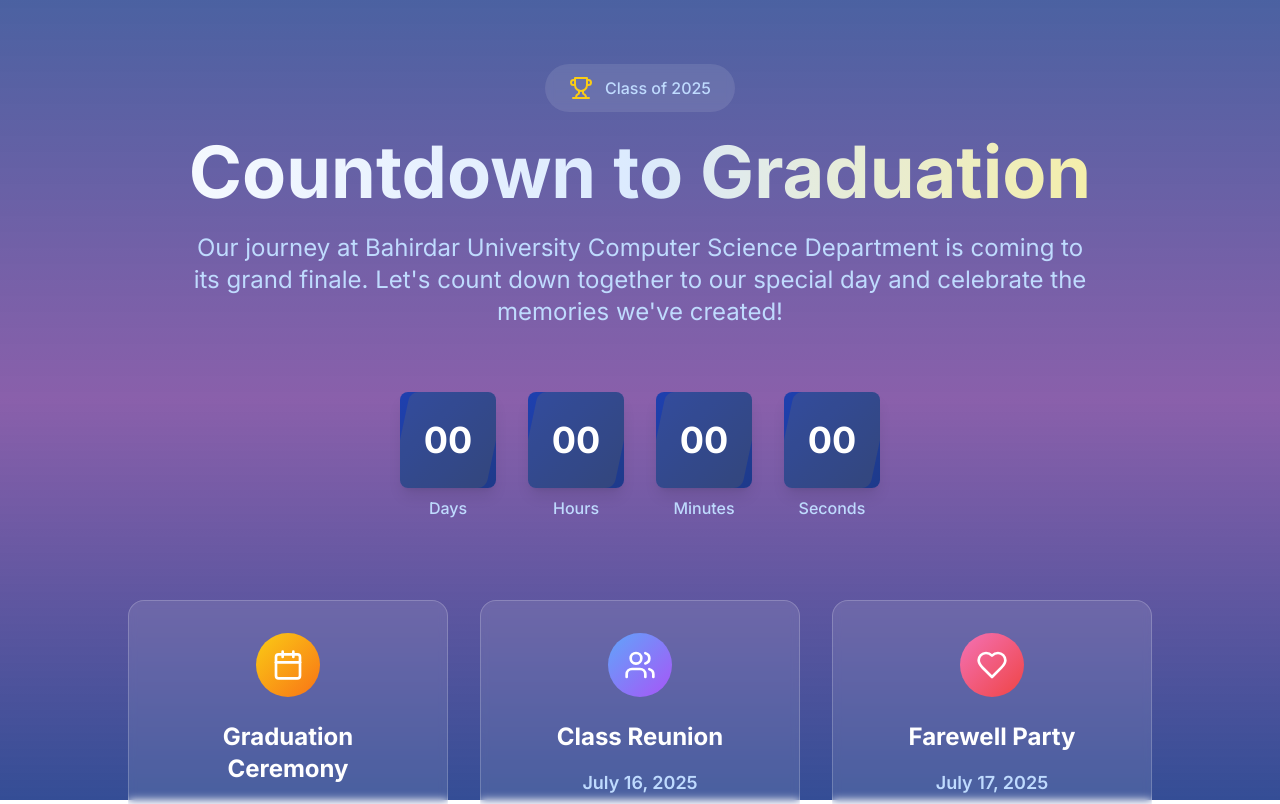
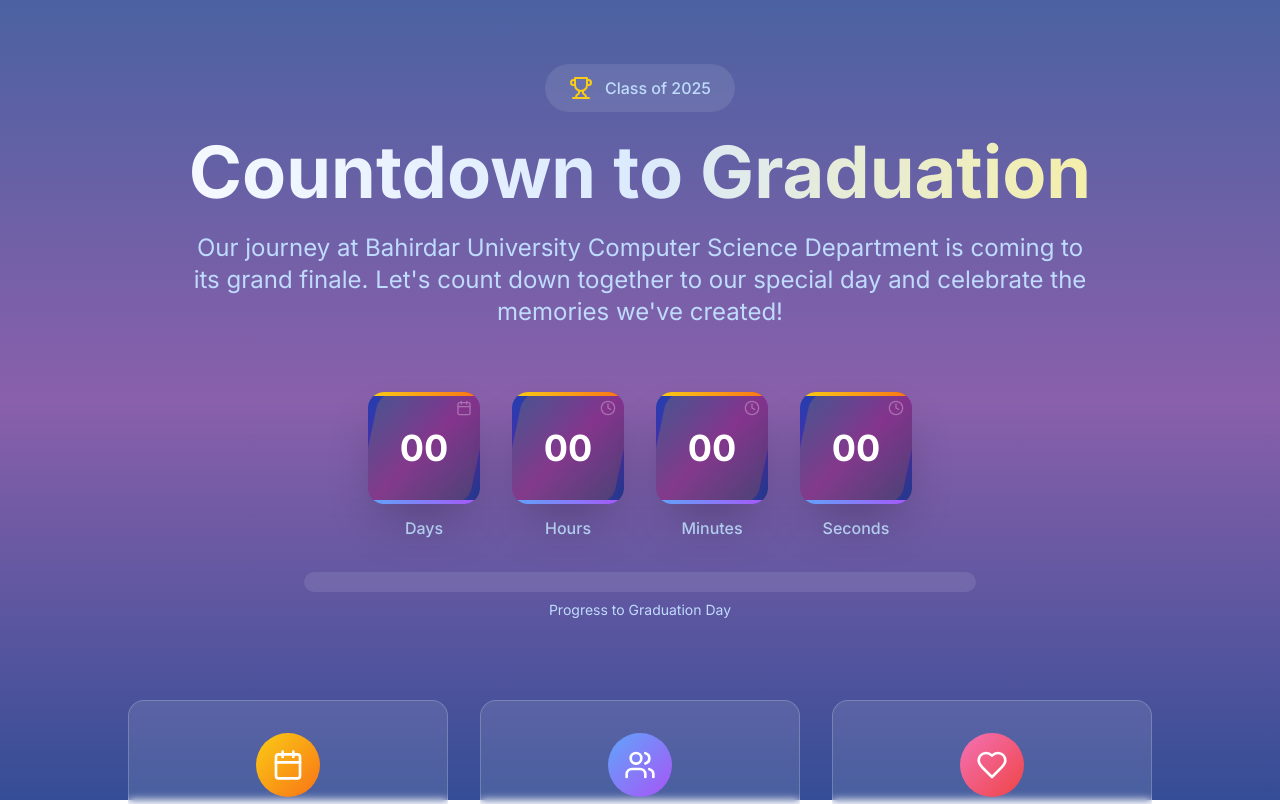
Before and after one commit to henokworkuliyew/Countdown, a Next.js app: page /countdown in a window 1280 px wide. Shown: the top 804 px of the page. Built offline with nearby package versions, Linux system fonts and the light colour scheme.

Commit message:
Fix build issues

```diff
--- a/src/components/countdown-timer.tsx
+++ b/src/components/countdown-timer.tsx
@@ -1,13 +1,14 @@
 "use client"
 
 import { useEffect, useState } from "react"
-import { motion } from "framer-motion"
+import { Calendar, Clock } from "lucide-react"
 
 interface CountdownTimerProps {
   targetDate: string
+  showPhotos?: boolean
 }
 
-export default function CountdownTimer({ targetDate }: CountdownTimerProps) {
+export default function CountdownTimer({ targetDate, showPhotos = false }: CountdownTimerProps) {
   const [timeLeft, setTimeLeft] = useState({
     days: 0,
     hours: 0,
@@ -39,15 +40,37 @@
   }, [targetDate])
 
   if (!isClient) {
-    return <div className="h-32 bg-blue-800/50 animate-pulse rounded-lg"></div>
+    return (
+      <div className="h-32 bg-gradient-to-r from-blue-800/50 to-purple-800/50 animate-pulse rounded-lg flex items-center justify-center">
+        <div className="text-white text-lg">Loading countdown...</div>
+      </div>
+    )
   }
 
   return (
-    <div className="flex flex-wrap justify-center gap-4 md:gap-8">
-      <CountdownItem value={timeLeft.days} label="Days" />
-      <CountdownItem value={timeLeft.hours} label="Hours" />
-      <CountdownItem value={timeLeft.minutes} label="Minutes" />
-      <CountdownItem value={timeLeft.seconds} label="Seconds" />
+    <div className="space-y-8">
+      {/* Main Countdown Display */}
+      <div className="flex flex-wrap justify-center gap-4 md:gap-8">
+        <CountdownItem value={timeLeft.days} label="Days" icon={Calendar} />
+        <CountdownItem value={timeLeft.hours} label="Hours" icon={Clock} />
+        <CountdownItem value={timeLeft.minutes} label="Minutes" icon={Clock} />
+        <CountdownItem value={timeLeft.seconds} label="Seconds" icon={Clock} />
+      </div>
+
+      {/* Progress Bar */}
+      <div className="max-w-2xl mx-auto">
+        <div className="bg-white/10 backdrop-blur-sm rounded-full p-1">
+          <div
+            className="h-3 bg-gradient-to-r from-yellow-400 to-orange-500 rounded-full transition-all duration-1000"
+            style={{
+              width: `${Math.max(0, Math.min(100, ((new Date(targetDate).getTime() - new Date().getTime()) / (new Date(targetDate).getTime() - new Date('2024-01-01').getTime())) * 100))}%`
+            }}
+          />
+        </div>
+        <p className="text-center text-blue-200 text-sm mt-2">
+          Progress to Graduation Day
+        </p>
+      </div>
     </div>
   )
 }
@@ -55,23 +78,35 @@
 interface CountdownItemProps {
   value: number
   label: string
+  icon: any
 }
 
-function CountdownItem({ value, label }: CountdownItemProps) {
+function CountdownItem({ value, label, icon: Icon }: CountdownItemProps) {
   return (
-    <motion.div
-      className="flex flex-col items-center"
-      initial={{ scale: 0.9, opacity: 0 }}
-      animate={{ scale: 1, opacity: 1 }}
-      transition={{ duration: 0.5 }}
-    >
-      <div className="bg-gradient-to-br from-blue-800 to-blue-900 text-white rounded-lg w-24 h-24 flex items-center justify-center text-4xl font-bold mb-2 relative overflow-hidden shadow-lg">
-        <div className="absolute inset-0 bg-yellow-500/10 rounded-lg transform -skew-x-12"></div>
-        <motion.span key={value} initial={{ y: 10, opacity: 0 }} animate={{ y: 0, opacity: 1 }} className="relative">
-          {value.toString().padStart(2, "0")}
-        </motion.span>
+    <div className="flex flex-col items-center">
+      <div className="relative group">
+        <div className="bg-gradient-to-br from-blue-800 via-purple-800 to-blue-900 text-white rounded-2xl w-24 h-24 md:w-28 md:h-28 flex items-center justify-center text-3xl md:text-4xl font-bold mb-3 relative overflow-hidden shadow-2xl">
+          {/* Animated background elements */}
+          <div className="absolute inset-0 bg-gradient-to-r from-yellow-500/20 to-orange-500/20 rounded-2xl transform -skew-x-12 animate-pulse"></div>
+          <div className="absolute top-0 left-0 w-full h-1 bg-gradient-to-r from-yellow-400 to-orange-500 rounded-t-2xl"></div>
+          <div className="absolute bottom-0 right-0 w-full h-1 bg-gradient-to-r from-blue-400 to-purple-500 rounded-b-2xl"></div>
+
+          {/* Icon overlay */}
+          <div className="absolute top-2 right-2 opacity-30">
+            <Icon className="w-4 h-4" />
+          </div>
+
+          {/* Number */}
+          <span className="relative z-10">
+            {value.toString().padStart(2, "0")}
+          </span>
+        </div>
+
+        {/* Glow effect on hover */}
+        <div className="absolute inset-0 bg-gradient-to-br from-yellow-400/30 to-orange-500/30 rounded-2xl blur-xl opacity-0 group-hover:opacity-100 transition-opacity duration-300"></div>
       </div>
-      <span className="text-blue-200 font-medium">{label}</span>
-    </motion.div>
+
+      <span className="text-blue-200 font-medium text-sm md:text-base">{label}</span>
+    </div>
   )
 }
```
